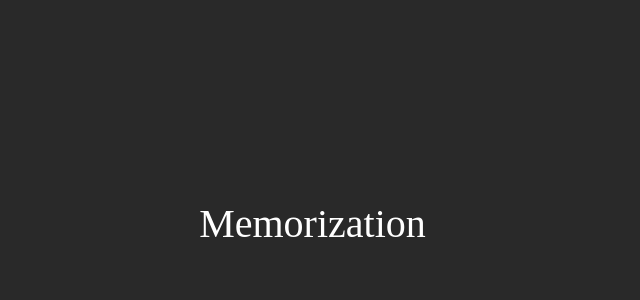
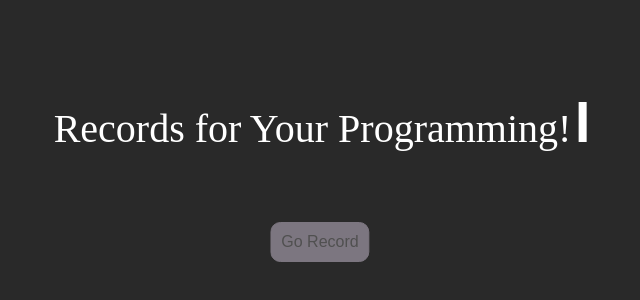
Before and after one commit to augusstt06/study-recorder, a React (Vite) app: page / in a window 1280 px wide. Shown: the part 178-478 px from the top of the page, without its empty margins (320-960 px from the left). Built offline with nearby package versions, Linux system fonts and the light colour scheme; a web font is replaced by a local one.

Commit message:
add : navigate button mount when typing text complete

```diff
--- a/src/App.tsx
+++ b/src/App.tsx
@@ -1,10 +1,21 @@
 import '@/styles/App.css';
+import { useState } from 'react';
+
+import Button from './components/button/Button';
 import TypingText from './components/TypingText';
 
 function App() {
+  const [isTypingComplete, setIsTypingComplete] = useState<boolean>(false);
+
+  const renderHomeBtn = () => {
+    if (isTypingComplete) return <Button>Go Record</Button>;
+    return <></>;
+  };
+  console.log(isTypingComplete);
   return (
     <section className='first-page'>
-      <TypingText text='Memorization' />
+      <TypingText text='Records for Your Programming!' setIsTypingComplete={setIsTypingComplete} />
+      {renderHomeBtn()}
     </section>
   );
 }
--- a/src/components/TypingText.tsx
+++ b/src/components/TypingText.tsx
@@ -5,10 +5,11 @@ import { useEffect, useState } from 'react';
 import { TypingTextProps } from '@/types/components';
 
 export default function TypingText(props: TypingTextProps) {
-  const { text } = props;
+  const { text, setIsTypingComplete } = props;
   const [mainText, setMainText] = useState<string>('');
   const [count, setCount] = useState<number>(0);
   useEffect(() => {
+    setIsTypingComplete(false);
     const typingText = text ? text : '';
     const interval = setInterval(() => {
       setMainText((mainText) => {
@@ -17,12 +18,18 @@ export default function TypingText(props: TypingTextProps) {
         return updatedText;
       });
       setCount(count + 1);
-    }, 200);
-    count === typingText.length && clearInterval(interval);
-    return () => clearInterval(interval);
+    }, 170);
+    if (count === typingText.length) {
+      clearInterval(interval);
+      setIsTypingComplete(true);
+    }
+
+    return () => {
+      clearInterval(interval);
+    };
   });
   return (
-    <p className='text'>
+    <p>
       {mainText}
       <span className='blink' />
     </p>
--- /dev/null
+++ b/src/components/button/Button.tsx
@@ -0,0 +1,40 @@
+import { useNavigate } from 'react-router-dom';
+import styled, { keyframes } from 'styled-components';
+
+import { ButtonProps } from '@/types/components/button';
+const fadeIn = keyframes`
+  from {
+    opacity: 0;
+  }
+  to {
+    opacity: 1;
+  }
+`;
+const StyledButton = styled.button`
+  position: absolute;
+  top: 50%;
+  left: 50%;
+  transform: translateX(-50%);
+  cursor: pointer;
+  font-size: 1rem;
+  padding: 10px;
+  border-radius: 10px;
+  border: 1px solid #e2d4ea;
+  background: #e2d4ea;
+  transition: all ease-in-out 1s;
+  animation: ${fadeIn} 1s ease-in;
+  color: #808080;
+  &:hover {
+    border: 1px solid #a883c0;
+    background: #a883c0;
+    color: #fff;
+  }
+`;
+export default function Button(props: ButtonProps) {
+  const { children } = props;
+  const navigate = useNavigate();
+  const goHome = () => {
+    navigate('/home');
+  };
+  return <StyledButton onClick={goHome}>{children}</StyledButton>;
+}
--- a/src/styles/App.css
+++ b/src/styles/App.css
@@ -1,8 +1,6 @@
 .first-page {
   height: 100vh;
   background: #292929;
-  display: flex;
-  justify-content: center;
-  align-items: center;
+  display: relative;
   color: #fff;
 }
--- a/src/styles/components/TypingText.css
+++ b/src/styles/components/TypingText.css
@@ -20,5 +20,9 @@
 }
 
 p {
+  position: absolute;
+  top: 35%;
+  left: 50%;
+  transform: translateX(-50%);
   font-size: 2.5rem;
 }
--- /dev/null
+++ b/src/types/components/button/index.ts
@@ -0,0 +1,5 @@
+import { ReactNode } from 'react';
+
+export type ButtonProps = {
+  children: ReactNode;
+};
--- a/src/types/components/index.ts
+++ b/src/types/components/index.ts
@@ -1,3 +1,6 @@
+import { Dispatch, SetStateAction } from 'react';
+
 export type TypingTextProps = {
   text: string;
+  setIsTypingComplete: Dispatch<SetStateAction<boolean>>;
 };
```
